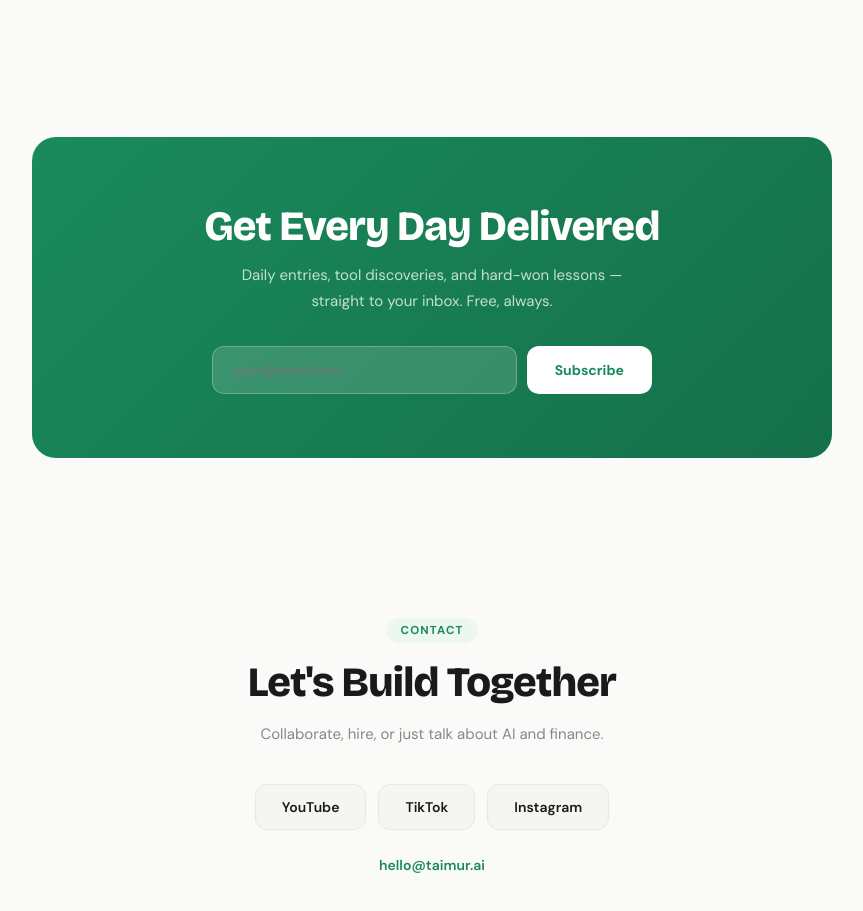
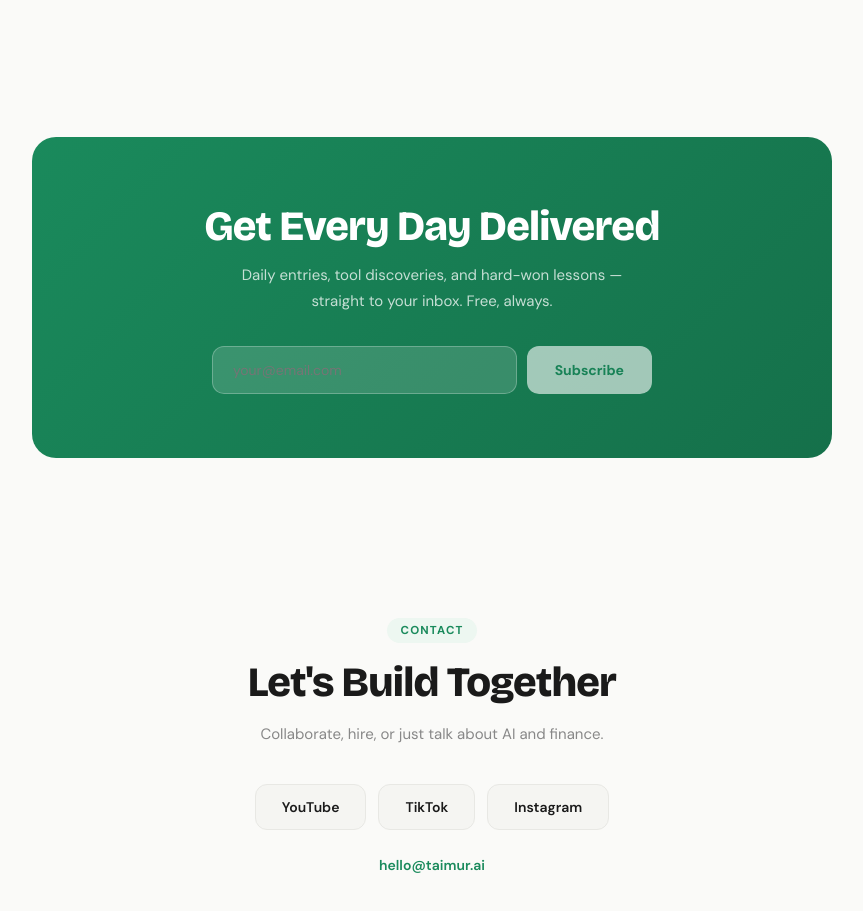
Before and after one commit to Taimur-ai/taimur-ai, a Next.js app: page / in a window 1280 px wide. Shown: the part 4160-5071 px from the top of the page, without its empty margins (208-1071 px from the left). Built offline with nearby package versions, Linux system fonts and the light colour scheme.

Commit message:
Update SubscribeSection.tsx

```diff
--- a/components/SubscribeSection.tsx
+++ b/components/SubscribeSection.tsx
@@ -1,13 +1,89 @@
+"use client";
+import { useState } from "react";
+
 export function SubscribeSection() {
+  const [email, setEmail] = useState("");
+  const [status, setStatus] = useState<"idle" | "sending" | "sent" | "error">("idle");
+
+  const handleSubscribe = async () => {
+    if (!email.trim() || !email.includes("@")) return;
+    setStatus("sending");
+
+    try {
+      const res = await fetch("https://buttondown.com/api/emails/embed-subscribe/taimur", {
+        method: "POST",
+        headers: { "Content-Type": "application/x-www-form-urlencoded" },
+        body: new URLSearchParams({ email: email.trim() }).toString(),
+      });
+
+      // Buttondown returns a redirect on success, so any non-error response is good
+      setStatus("sent");
+      setEmail("");
+    } catch {
+      // fetch will throw on redirect which is actually success for Buttondown
+      setStatus("sent");
+      setEmail("");
+    }
+  };
+
   return (
     <section id="subscribe" aria-label="Newsletter signup" style={{ padding: "80px 32px", maxWidth: 800, margin: "0 auto" }}>
       <div style={{ background: "linear-gradient(135deg, #1a8a5c, #15704a)", borderRadius: 24, padding: "clamp(40px, 6vw, 64px) clamp(28px, 5vw, 56px)", textAlign: "center", position: "relative", overflow: "hidden" }}>
-        <h2 style={{ fontFamily: "'Bricolage Grotesque', sans-serif", fontSize: "clamp(1.8rem, 3.5vw, 2.6rem)", fontWeight: 800, color: "#fff", margin: "0 0 12px", letterSpacing: "-0.02em" }}>Get Every Day Delivered</h2>
-        <p style={{ fontFamily: "'DM Sans', sans-serif", fontSize: 15, color: "rgba(255,255,255,0.75)", lineHeight: 1.7, maxWidth: 420, margin: "0 auto 32px" }}>Daily entries, tool discoveries, and hard-won lessons — straight to your inbox. Free, always.</p>
-        <div style={{ display: "flex", gap: 10, maxWidth: 440, margin: "0 auto", flexWrap: "wrap" }}>
-          <input type="email" placeholder="your@email.com" aria-label="Email address" style={{ flex: 1, minWidth: 200, background: "rgba(255,255,255,0.15)", border: "1.5px solid rgba(255,255,255,0.25)", borderRadius: 12, padding: "14px 20px", fontFamily: "'DM Sans', sans-serif", fontSize: 14, color: "#fff", outline: "none" }} />
-          <button style={{ background: "#fff", border: "none", borderRadius: 12, padding: "14px 28px", fontFamily: "'DM Sans', sans-serif", fontSize: 14, color: "#1a8a5c", fontWeight: 700, cursor: "pointer" }}>Subscribe</button>
-        </div>
+
+        {status === "sent" ? (
+          <>
+            <div style={{ fontSize: 40, marginBottom: 12 }}>&#10003;</div>
+            <h2 style={{ fontFamily: "'Bricolage Grotesque', sans-serif", fontSize: "clamp(1.8rem, 3.5vw, 2.6rem)", fontWeight: 800, color: "#fff", margin: "0 0 12px", letterSpacing: "-0.02em" }}>
+              You&apos;re in!
+            </h2>
+            <p style={{ fontFamily: "'DM Sans', sans-serif", fontSize: 15, color: "rgba(255,255,255,0.8)", lineHeight: 1.7, maxWidth: 420, margin: "0 auto" }}>
+              Check your email to confirm your subscription. Every new entry will land straight in your inbox.
+            </p>
+          </>
+        ) : (
+          <>
+            <h2 style={{ fontFamily: "'Bricolage Grotesque', sans-serif", fontSize: "clamp(1.8rem, 3.5vw, 2.6rem)", fontWeight: 800, color: "#fff", margin: "0 0 12px", letterSpacing: "-0.02em", position: "relative" }}>Get Every Day Delivered</h2>
+            <p style={{ fontFamily: "'DM Sans', sans-serif", fontSize: 15, color: "rgba(255,255,255,0.75)", lineHeight: 1.7, maxWidth: 420, margin: "0 auto 32px", position: "relative" }}>Daily entries, tool discoveries, and hard-won lessons — straight to your inbox. Free, always.</p>
+
+            {status === "error" && (
+              <p style={{ fontFamily: "'DM Sans', sans-serif", fontSize: 14, color: "#ffcccb", marginBottom: 16 }}>
+                Something went wrong. Please try again.
+              </p>
+            )}
+
+            <div style={{ display: "flex", gap: 10, maxWidth: 440, margin: "0 auto", flexWrap: "wrap", position: "relative" }}>
+              <input
+                type="email"
+                placeholder="your@email.com"
+                aria-label="Email address"
+                value={email}
+                onChange={(e) => setEmail(e.target.value)}
+                onKeyDown={(e) => { if (e.key === "Enter") handleSubscribe(); }}
+                style={{
+                  flex: 1, minWidth: 200,
+                  background: "rgba(255,255,255,0.15)",
+                  border: "1.5px solid rgba(255,255,255,0.25)",
+                  borderRadius: 12, padding: "14px 20px",
+                  fontFamily: "'DM Sans', sans-serif", fontSize: 14,
+                  color: "#fff", outline: "none",
+                }}
+              />
+              <button
+                onClick={handleSubscribe}
+                disabled={status === "sending" || !email.trim()}
+                style={{
+                  background: "#fff", border: "none", borderRadius: 12,
+                  padding: "14px 28px", fontFamily: "'DM Sans', sans-serif",
+                  fontSize: 14, color: "#1a8a5c", fontWeight: 700,
+                  cursor: "pointer",
+                  opacity: (status === "sending" || !email.trim()) ? 0.6 : 1,
+                }}
+              >
+                {status === "sending" ? "..." : "Subscribe"}
+              </button>
+            </div>
+          </>
+        )}
       </div>
     </section>
   );
```
